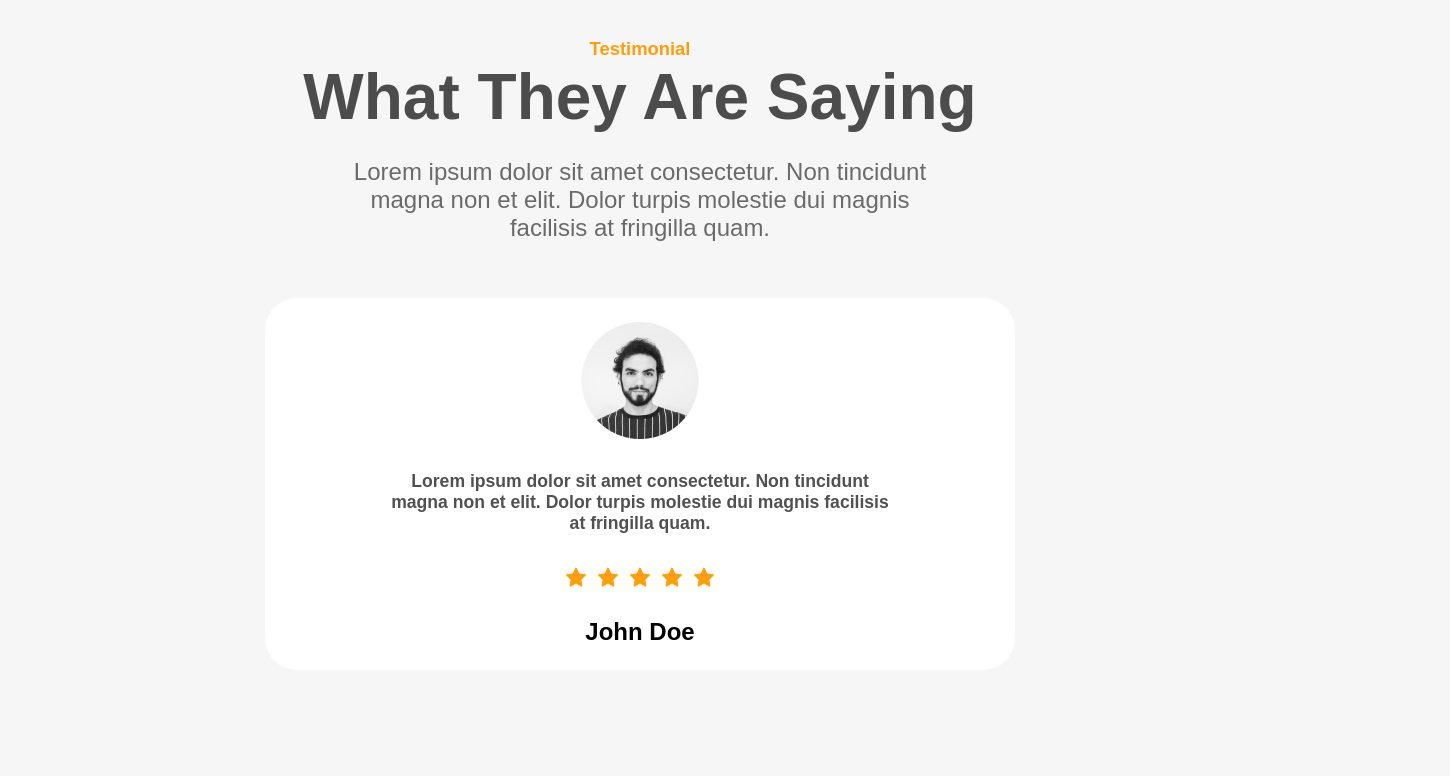
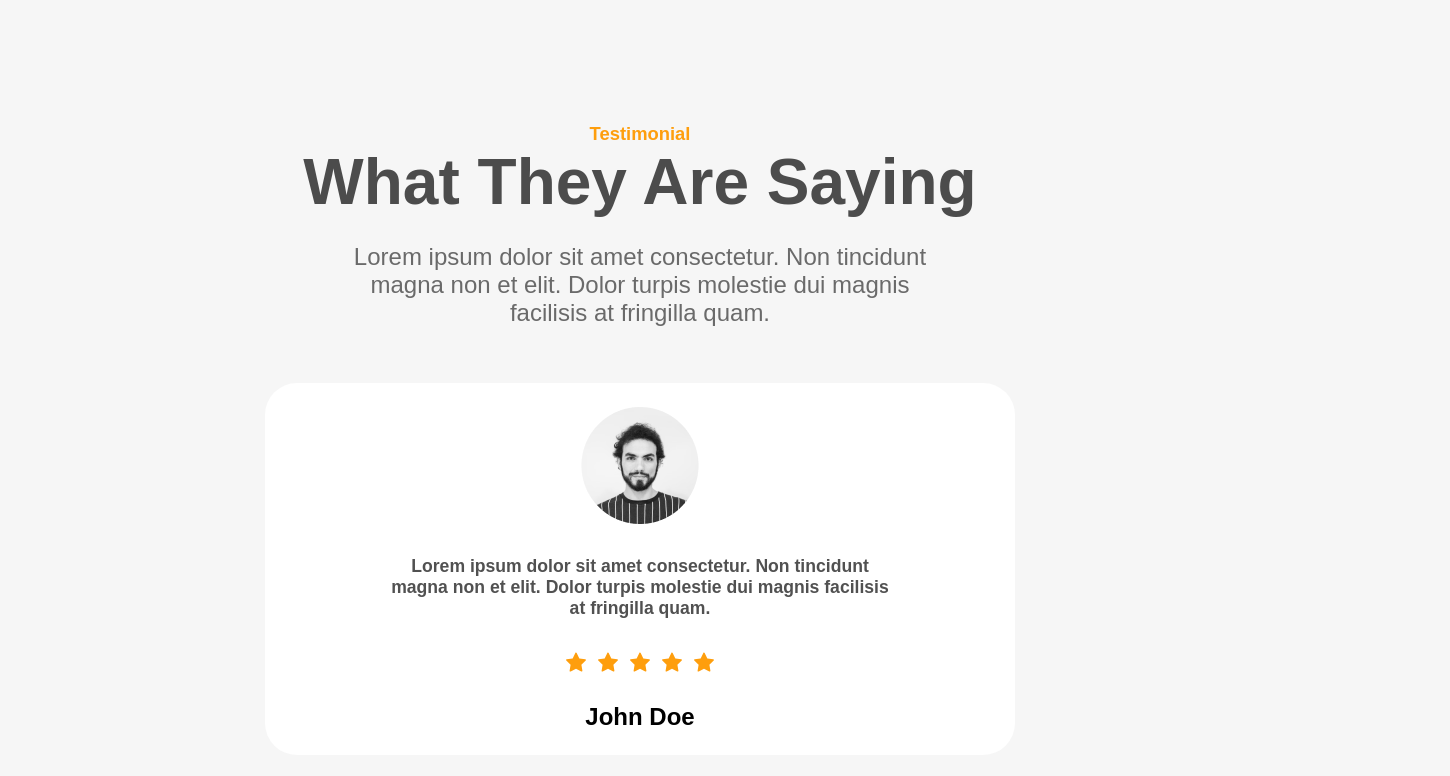
Before and after one commit to Ramudi48/Resturant-Landing-Page, a React (Create React App) app: page / in a window 1280 px wide. Shown: the part 2720-3496 px from the top of the page, 1450 px wide, since content can reach past the window. Built offline with nearby package versions, Linux system fonts and the light colour scheme.

Commit message:
Update App component class name for styling consistency

```diff
--- a/src/App.js
+++ b/src/App.js
@@ -8,7 +8,7 @@ import Footer from "./Components/Footer";
 
 function App() {
   return (
-    <div className="App">
+    <div className="eee">
       <Home />
       <About />
       <Work />
```
